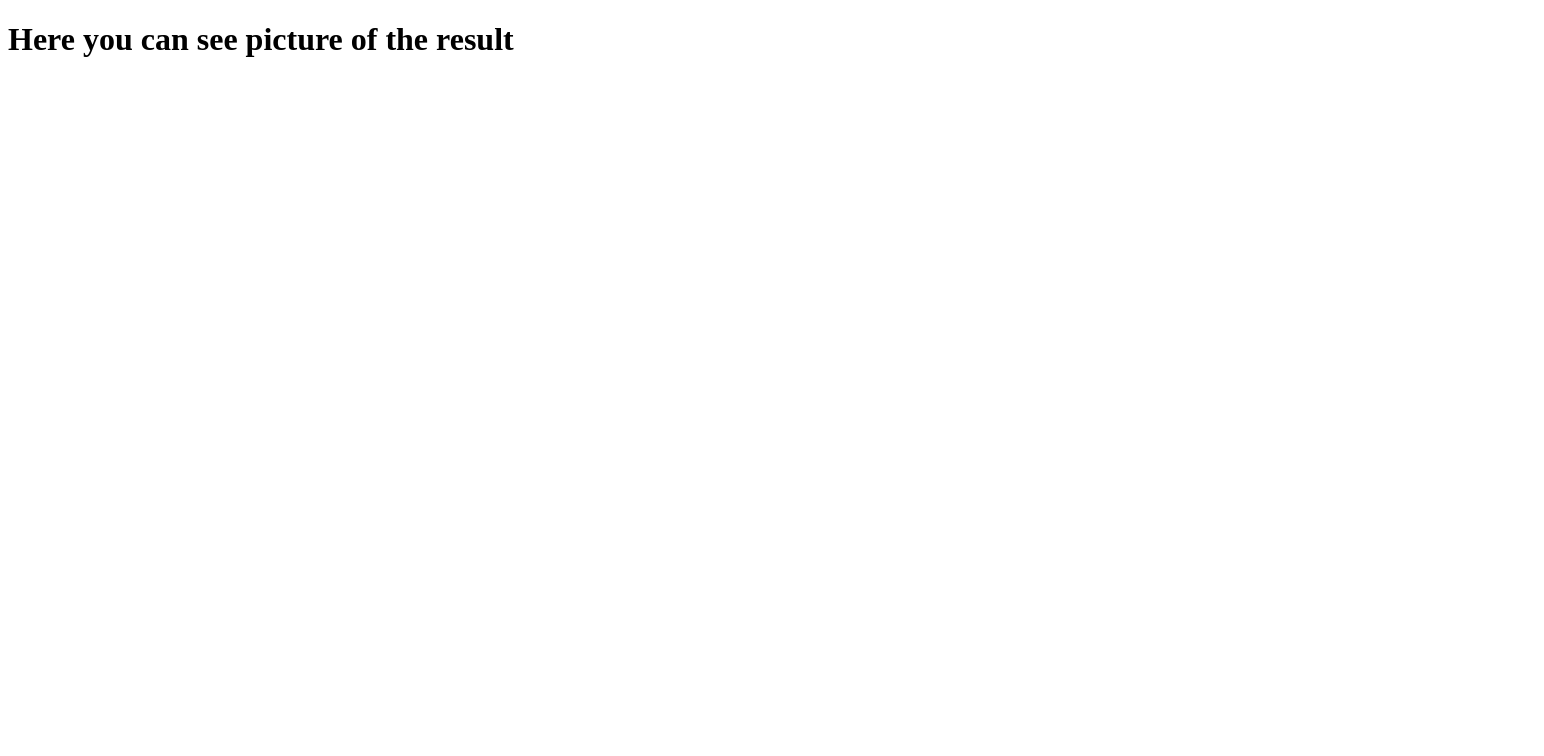
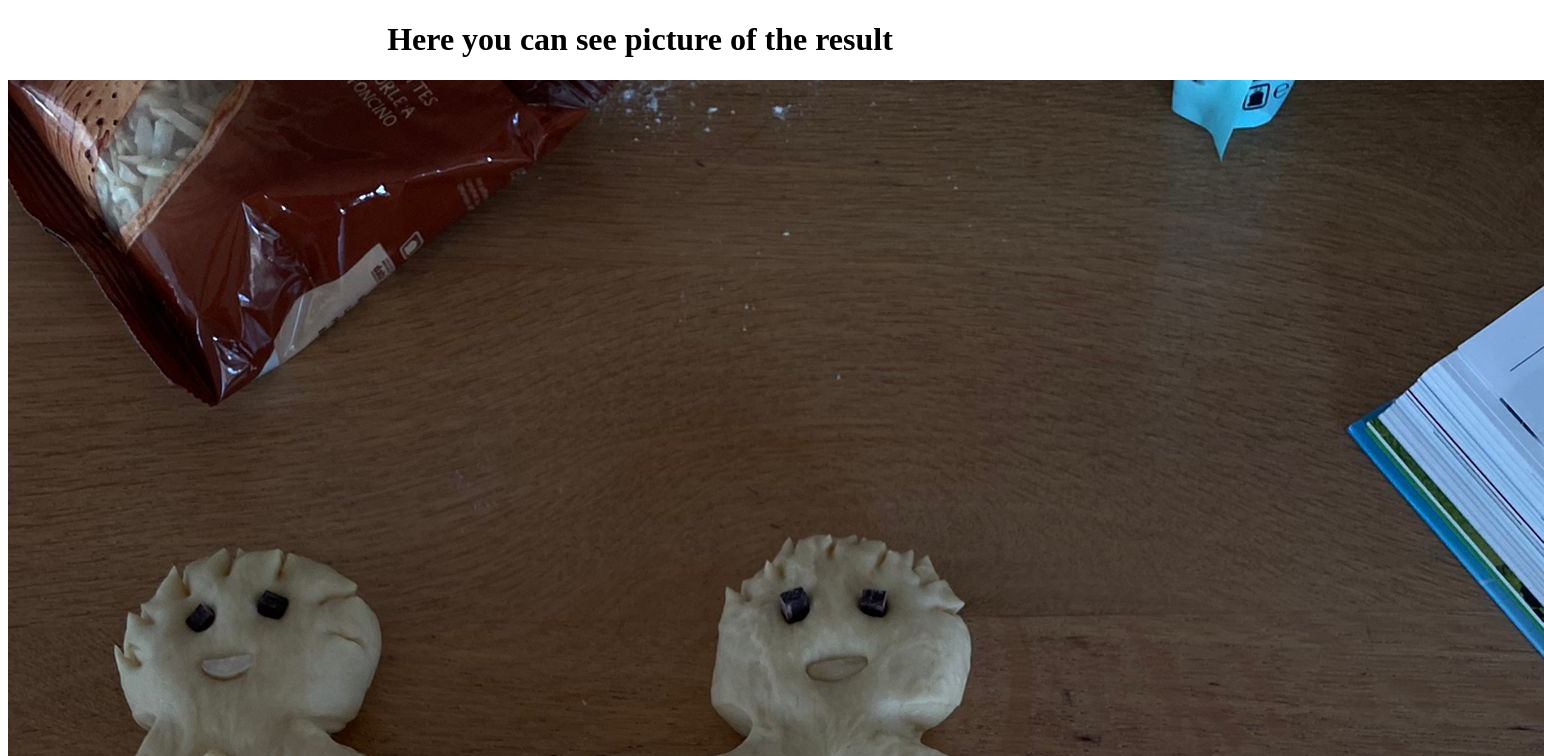
Before and after one commit to Ruben7307/Backrezept, a plain HTML site: page pictures.html in a window 1280 px wide. Shown: the top 756 px of the page, 1544 px wide, since content can reach past the window. Drawn offline with Linux system fonts and the light colour scheme.

Commit message:
added pictures

```diff
--- a/pictures.html
+++ b/pictures.html
@@ -7,6 +7,10 @@
     <title>pictures</title>
 </head>
 <body>
-<h1>Here you can see picture of the result</h1>
+    <center>
+<h1>Here you can see picture of the result</h1></center>
+<img src="/Bild10.jpg" alt="Bild1">
+<img src="/Bild11.jpg" alt="Bild1">
+
 </body>
 </html>
```
